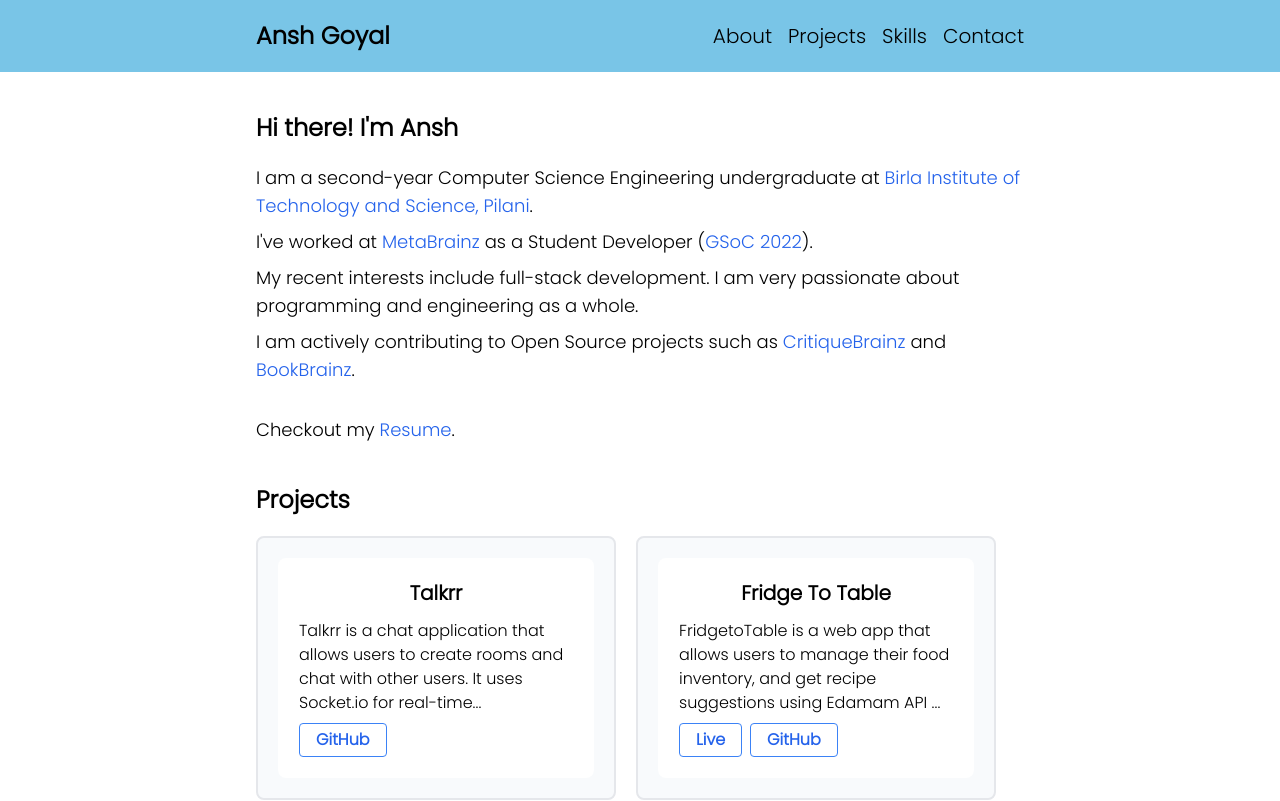
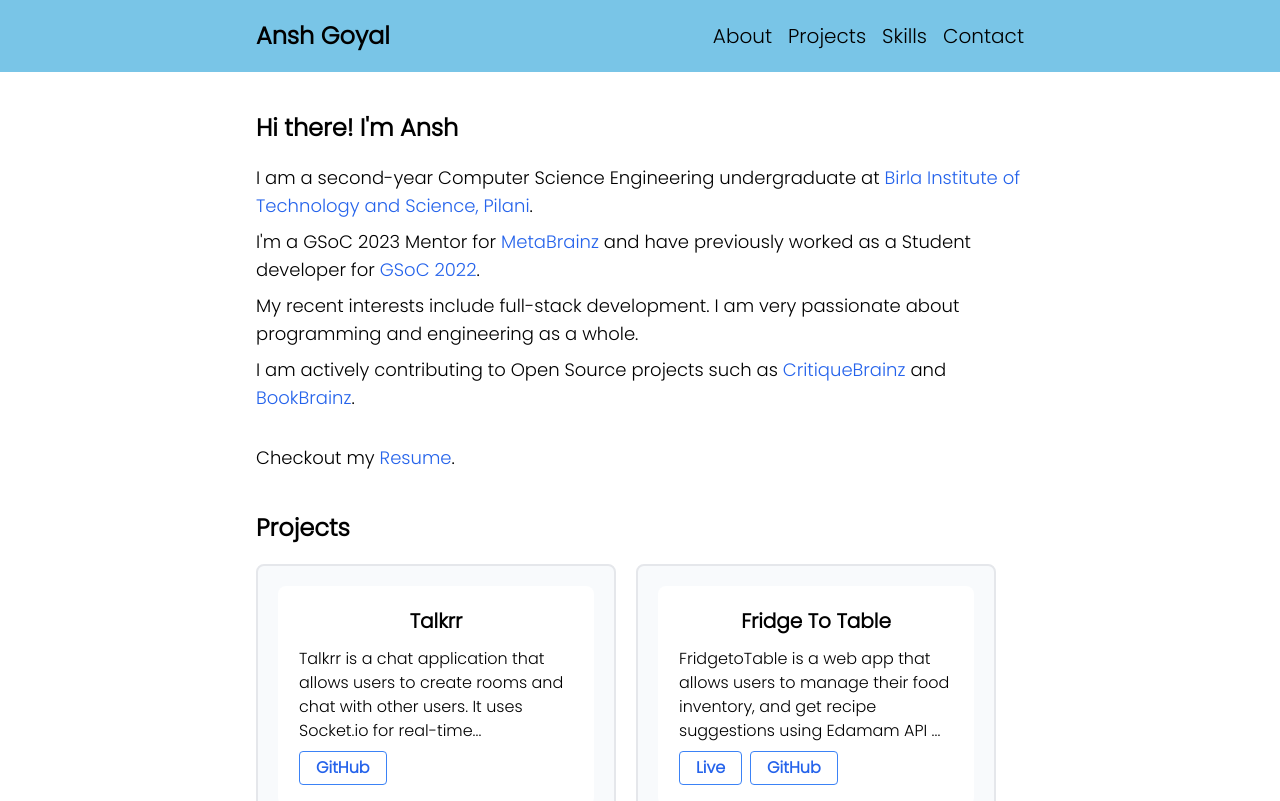
Before and after one commit to anshg1214/anshgoyal.com, a Next.js app: page / in a window 1280 px wide. Shown: the top 801 px of the page. Built offline with nearby package versions, Linux system fonts and the light colour scheme; no server answers.

Commit message:
feat: Update Info

```diff
--- a/config.ts
+++ b/config.ts
@@ -10,7 +10,7 @@ const config = {
 			name: 'Fridge To Table',
 			description:
 				'FridgetoTable is a web app that allows users to manage their food inventory, and get recipe suggestions using Edamam API as well as the list of restaurants nearby using Google Maps API. Added Google OAuth2. Used Redis for caching session and API results.',
-			link: 'https://fridgetotable.co/',
+			link: 'https://ftt.anshgoyal.com/',
 			repoLink: 'https://github.com/anshg1214/fridgetotable/'
 		}
 	],
--- a/src/components/About.tsx
+++ b/src/components/About.tsx
@@ -17,7 +17,7 @@ const About = () => {
 				.
 			</p>
 			<p className="text-lg mt-2">
-				I&apos;ve worked at{' '}
+				I&apos;m a GSoC 2023 Mentor for{' '}
 				<Link
 					href="https://metabrainz.org/"
 					className="text-blue-600"
@@ -26,7 +26,7 @@ const About = () => {
 				>
 					MetaBrainz
 				</Link>{' '}
-				as a Student Developer {' ('}
+				and have previously worked as a Student developer for{' '}
 				<Link
 					href="https://summerofcode.withgoogle.com/programs/2022/projects/dTPa1VpE"
 					className="text-blue-600"
@@ -35,7 +35,7 @@ const About = () => {
 				>
 					GSoC 2022
 				</Link>
-				{').'}
+				.
 			</p>
 			<p className="text-lg mt-2">
 				My recent interests include full-stack development. I am very
```
